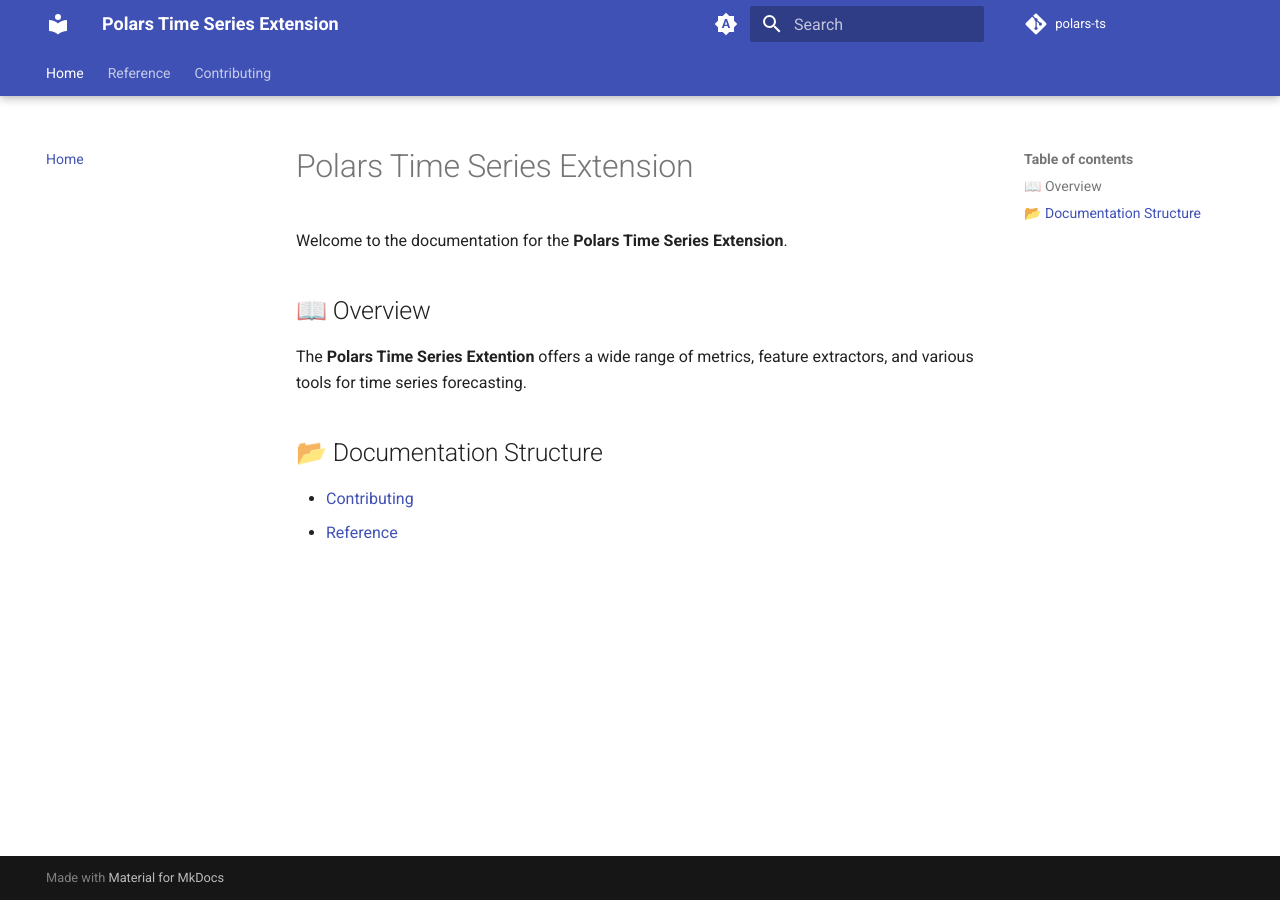
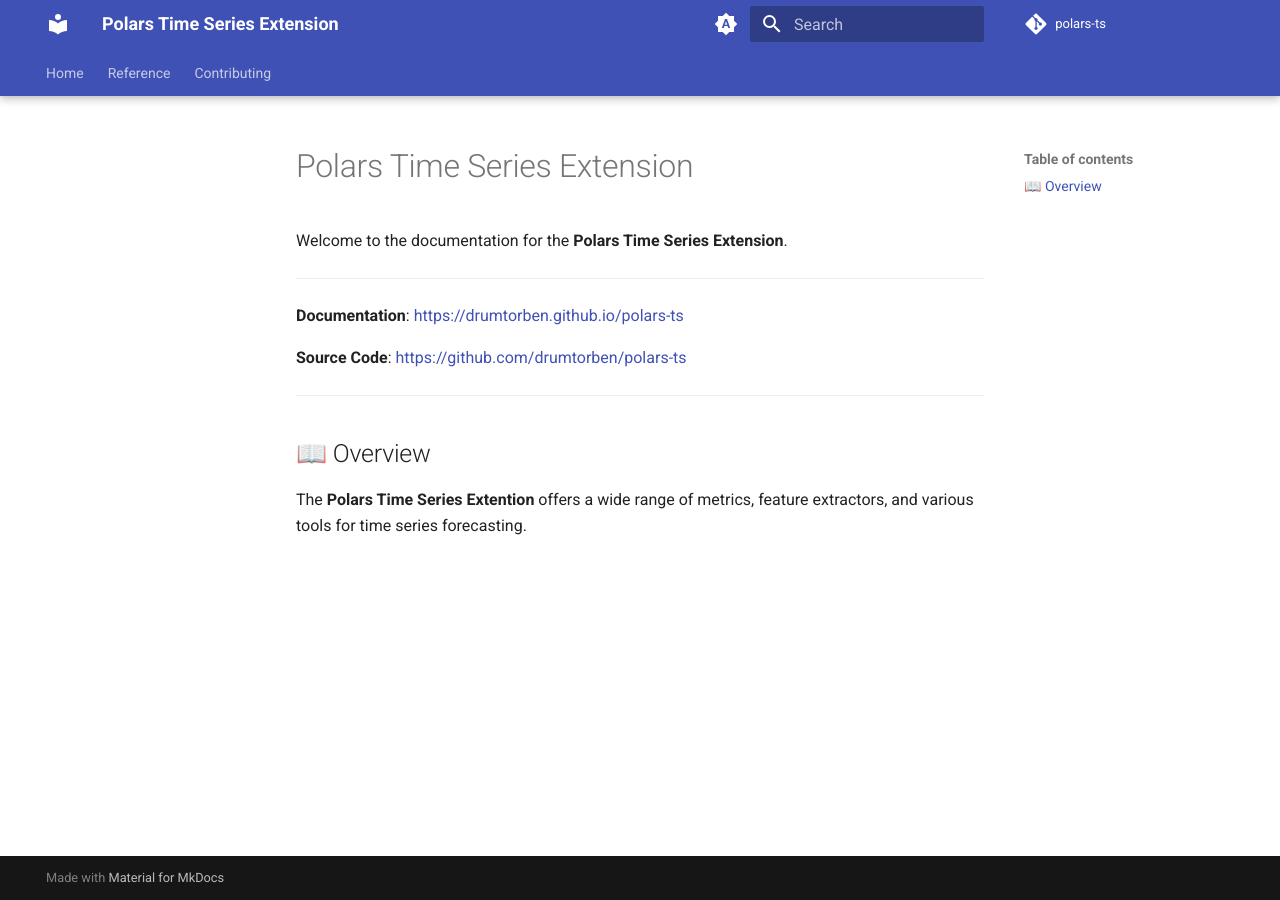
Before and after one commit to drumtorben/polars-ts, an MkDocs documentation site: the page built from docs/index.md, in a window 1280 px wide. Built offline with MkDocs 1.6.1 and Material for MkDocs 9.7.7, drawn with Linux system fonts in a browser that asks for light colours; comment, search, counter and statistics services are not loaded; some of the changed lines change nothing that is shown.

Commit message:
docs: link index.md to readme

```diff
--- a/README.md
+++ b/README.md
@@ -2,7 +2,13 @@
 
 Welcome to the documentation for the **Polars Time Series Extension**.
 
-Check the [docs](https://drumtorben.github.io/polars-ts/).
+---
+
+**Documentation**: [https://drumtorben.github.io/polars-ts](https://drumtorben.github.io/polars-ts)
+
+**Source Code**: [https://github.com/drumtorben/polars-ts](https://github.com/drumtorben/polars-ts)
+
+---
 
 ## 📖 Overview
 
--- a/docs/index.md
+++ b/docs/index.md
@@ -1,12 +1 @@
-# Polars Time Series Extension
-
-Welcome to the documentation for the **Polars Time Series Extension**.
-
-## 📖 Overview
-
-The **Polars Time Series Extention** offers a wide range of metrics, feature extractors, and various tools for time series forecasting.
-
-## 📂 Documentation Structure
-
-- [Contributing](contributing.md)
-- [Reference](reference/polars_ts/main)
+--8<-- "README.md"
--- a/mkdocs.yaml
+++ b/mkdocs.yaml
@@ -52,8 +52,12 @@
             docstring_style: google
             filters: ""
 
+markdown_extensions:
+  - pymdownx.snippets:
+      base_path: "."
+
 nav:
-  - Home: index.md
+  - Home: readme.md
   - Reference: reference/
   - Contributing: contributing.md
 
```
